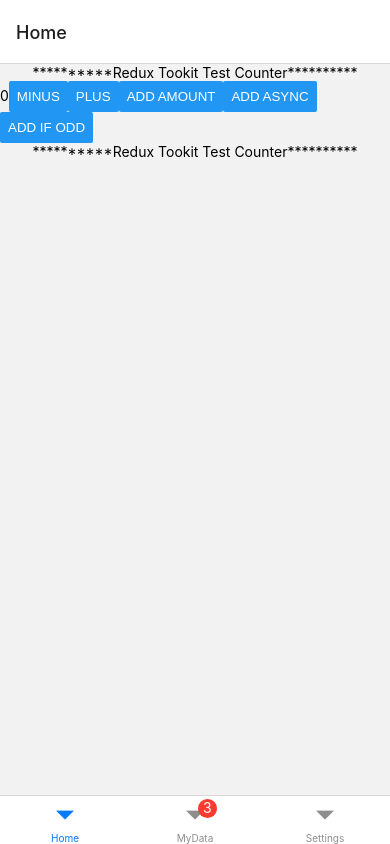
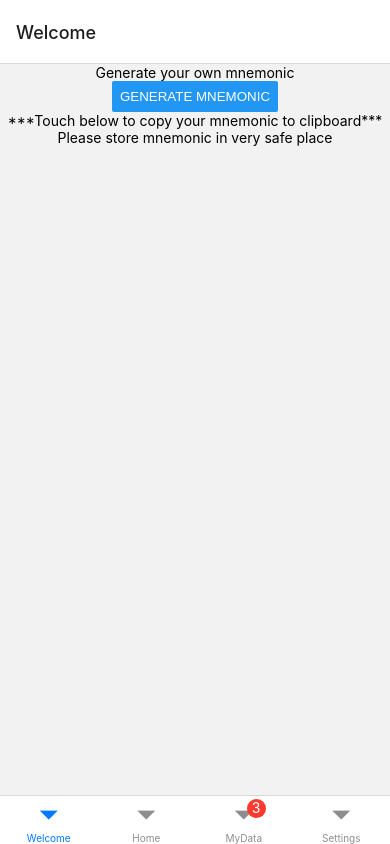
Before and after one commit to heartbit-io/heartbit-wallet-client, a React Native app: screen / in a window 390 px wide. Built offline with nearby package versions, Linux system fonts and the light colour scheme.

Commit message:
feat: add welcome page in navigator, temp

```diff
--- a/src/navigators/RootNavigator.tsx
+++ b/src/navigators/RootNavigator.tsx
@@ -4,6 +4,7 @@
 import React from 'react';
 import Settings from '../screens/settings/Settings';
 import {createBottomTabNavigator} from '@react-navigation/bottom-tabs';
+import Welcome from '../screens/welcome/Welcome';
 
 const Tab = createBottomTabNavigator();
 
@@ -11,6 +12,7 @@
   return (
     <NavigationContainer>
       <Tab.Navigator>
+        <Tab.Screen name="Welcome" component={Welcome} options={{title: 'Welcome'}} />
         <Tab.Screen name="Home" component={Home} options={{title: 'Home'}} />
         <Tab.Screen
           name="MyData"
```
